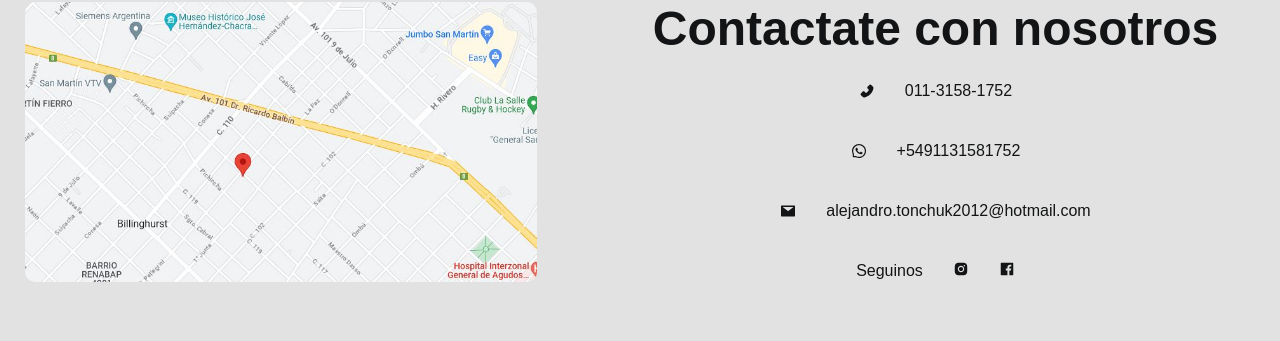
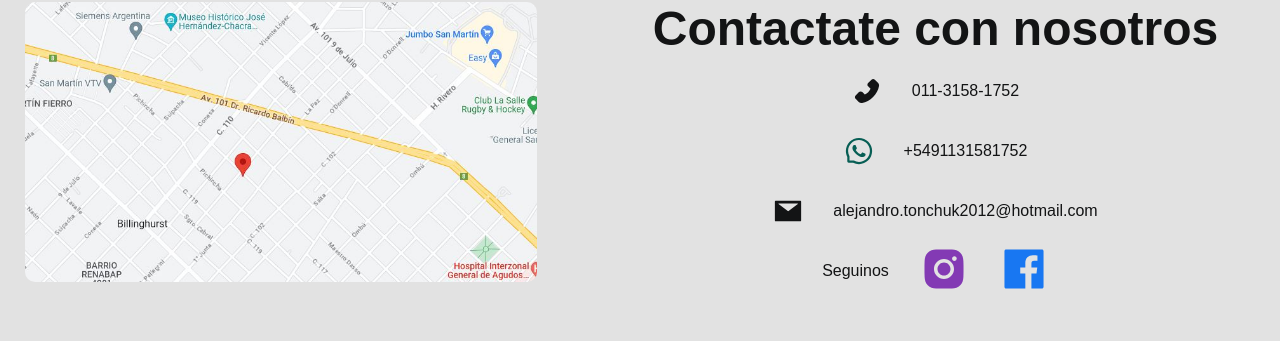
Before and after one commit to ezeabregu/placasdavid, a React (Create React App) app: page / in a window 1280 px wide. Shown: the part 2991-3332 px from the top of the page. Built offline with nearby package versions, Linux system fonts and the light colour scheme.

Commit message:
cambio contact

```diff
--- a/src/components/Contact/Contact.jsx
+++ b/src/components/Contact/Contact.jsx
@@ -27,15 +27,15 @@ const Contact = () => {
           <h3>Contactate con nosotros</h3>
           <TextContainerStyled>
             <div>
-              <AiFillPhone />
+              <AiFillPhone size={30} color="#131415" />
               011-3158-1752
             </div>
             <div>
-              <AiOutlineWhatsApp />
+              <AiOutlineWhatsApp size={30} color="#075e54" />
               +5491131581752
             </div>
             <div>
-              <AiFillMail />
+              <AiFillMail size={30} color="#131415" />
               alejandro.tonchuk2012@hotmail.com
             </div>
             <div>
@@ -44,10 +44,10 @@ const Contact = () => {
                 href="https://www.instagram.com/placasdavid/?igshid=OGQ5ZDc2ODk2ZA%3D%3D"
                 target="blank"
               >
-                <AiFillInstagram />
+                <AiFillInstagram size={50} color="#833ab4" />
               </a>
               <a href="https://www.facebook.com/Placasdavid/" target="blank">
-                <AiFillFacebook />
+                <AiFillFacebook size={50} color="#1877f2" />
               </a>
             </div>
           </TextContainerStyled>
--- a/src/components/Footer/FooterStyles.js
+++ b/src/components/Footer/FooterStyles.js
@@ -4,7 +4,9 @@ export const FooterContainerStyled = styled.footer`
   display: flex;
   justify-content: space-around;
   align-items: center;
-  p,
+  p {
+    color: #131415;
+  }
   span {
     color: #131415;
     font-weight: 800;
--- a/src/components/Navbar/NavbarStyles.js
+++ b/src/components/Navbar/NavbarStyles.js
@@ -18,8 +18,8 @@ export const ContainetLogoStyled = styled.div`
   }
   @media (max-width: 768px) {
     img {
-      width: 50px;
-      height: 50px;
+      width: 40px;
+      height: 30px;
     }
   }
 `;
```
